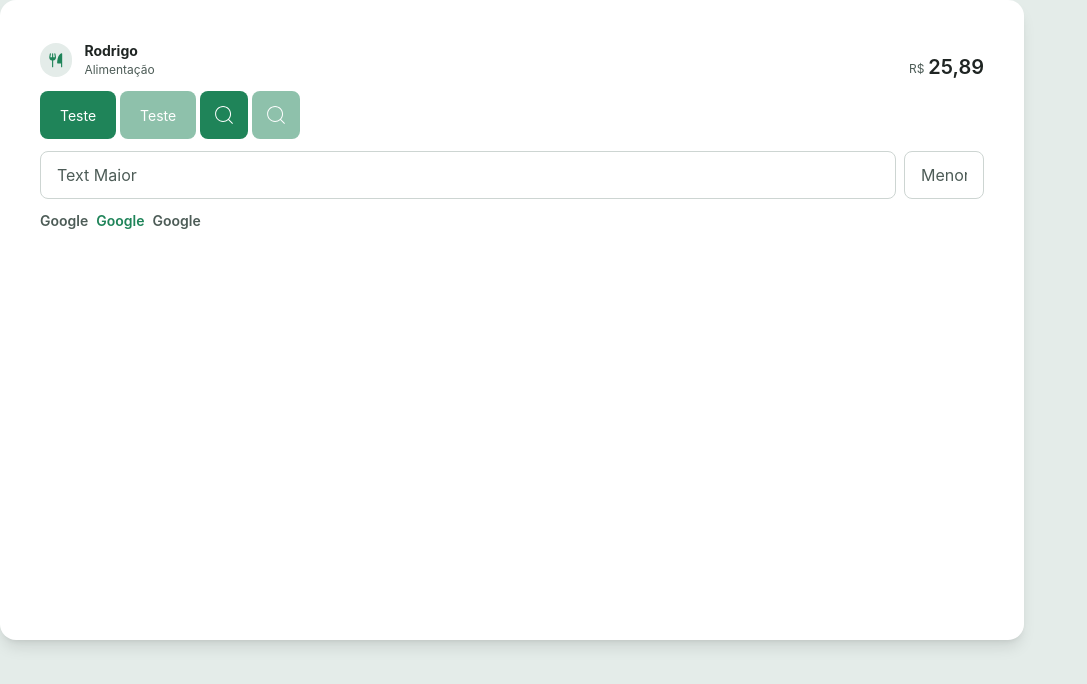
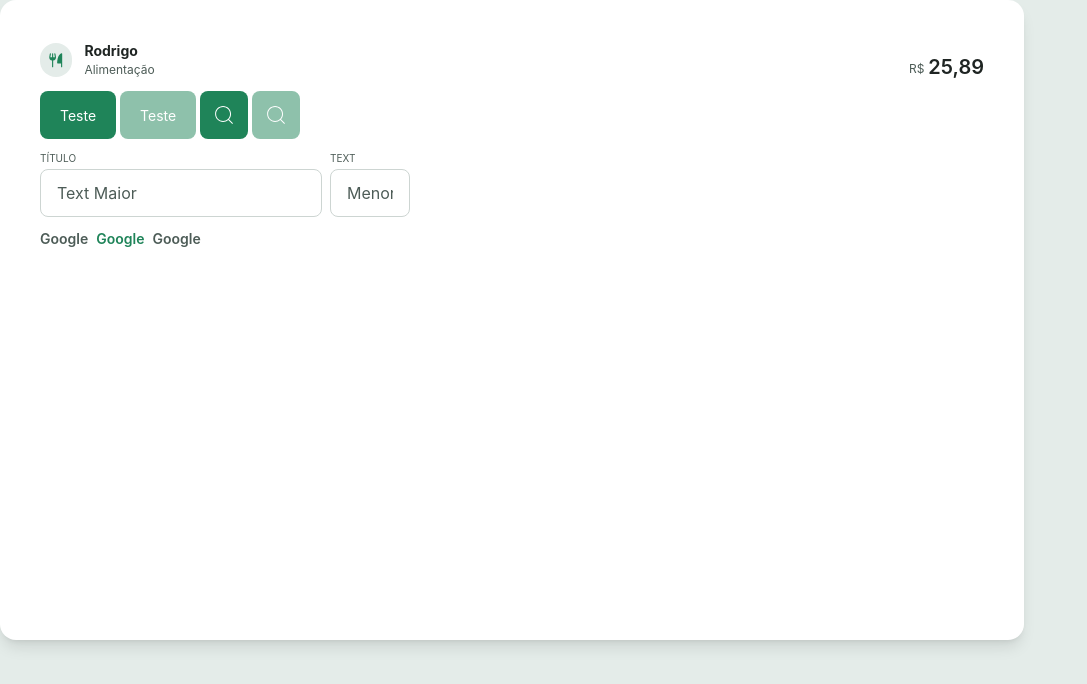
Before and after one commit to YasminFerrariDias/RefundSystem, a React (Vite) app: page / in a window 1280 px wide. Shown: the top 684 px of the page, without its empty margins (0-1087 px from the left). Built offline with nearby package versions, Linux system fonts and the light colour scheme.

Commit message:
Modificação no Text

```diff
--- a/src/components/Input.tsx
+++ b/src/components/Input.tsx
@@ -1,10 +1,19 @@
 interface ComponentsProps
   extends React.InputHTMLAttributes<HTMLInputElement> {
   placeholder: string
+  title: string
 }
 
-export function Input({ placeholder, className, ...props }: ComponentsProps) {
+export function Input({ placeholder, title, className, ...props }: ComponentsProps) {
   return (
+    <div className="flex flex-col gap-1 group">
+      <label className={`
+        text-sm transition-colors duration-200
+        group-focus-within:text-green-100 text-[10px]
+        ${props.disabled ? 'text-gray-300' : 'text-gray-200'}
+      `}>
+        {title}
+      </label>
       <input
         placeholder={placeholder}
         className={`
@@ -14,9 +23,9 @@ export function Input({ placeholder, className, ...props }: ComponentsProps) {
           text-gray-100 placeholder:text-gray-200
           focus:border-green-100 focus:outline-none
           focus:border-[1.5px] caret-green-100
-
         `}
         {...props}
       />
+    </div>
   )
 }
--- a/src/pages/components.tsx
+++ b/src/pages/components.tsx
@@ -22,8 +22,8 @@ export function Components() {
           <IconButton icon={CiSearch} iconColor="white" disabled />
         </div>
         <div className="flex gap-2">
-          <Input placeholder="Text Maior" />
-          <Input placeholder="Menor" className="w-20!" />
+          <Input placeholder="Text Maior" title="TÍTULO" />
+          <Input placeholder="Menor" className="w-20!" title="TEXT" />
         </div>
         <div className="flex gap-2">
           <NavLink text="Google" link="https://www.google.com/?hl=pt_br" disabled />
```
Lines whose indentation alone changed are shown as unchanged.
